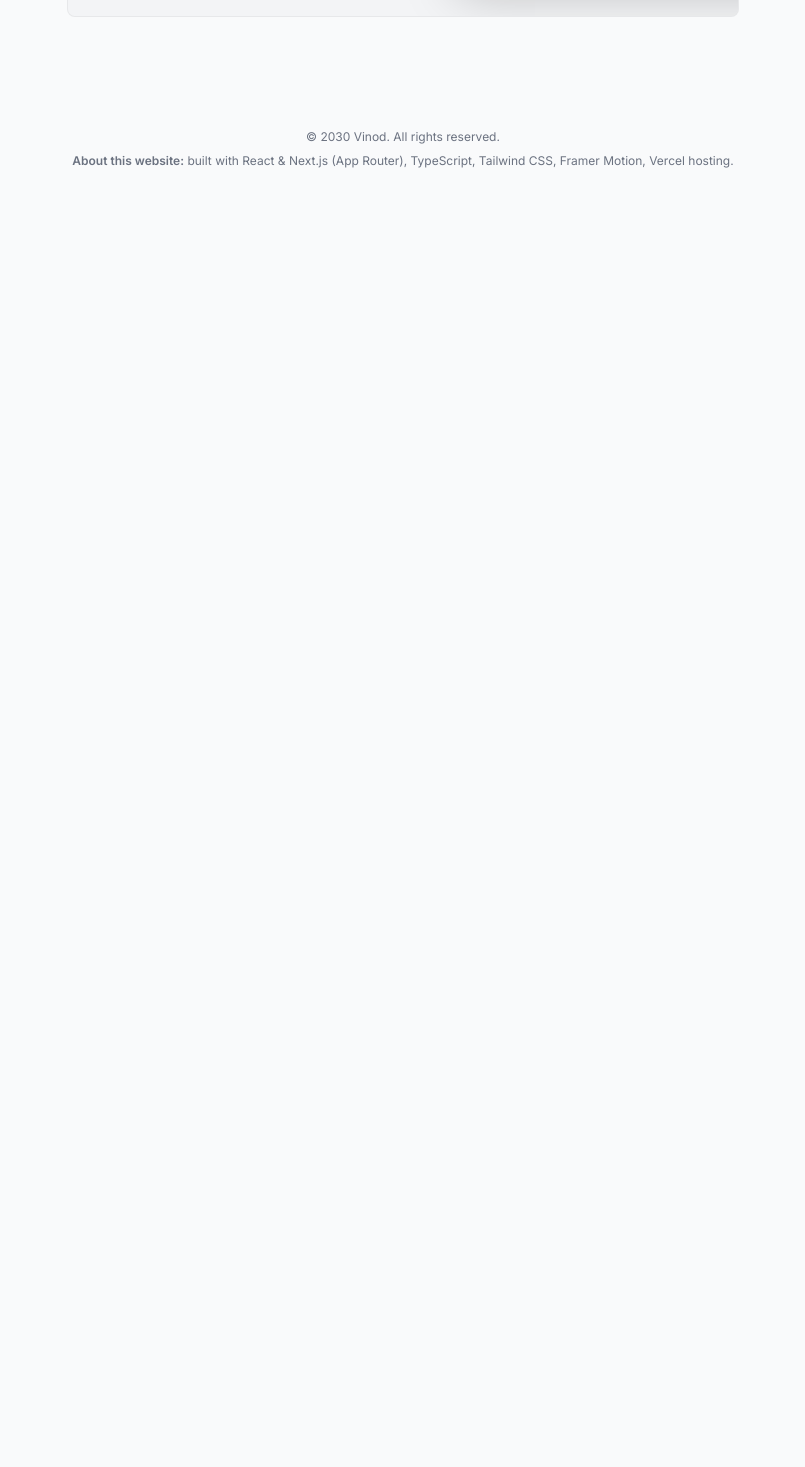
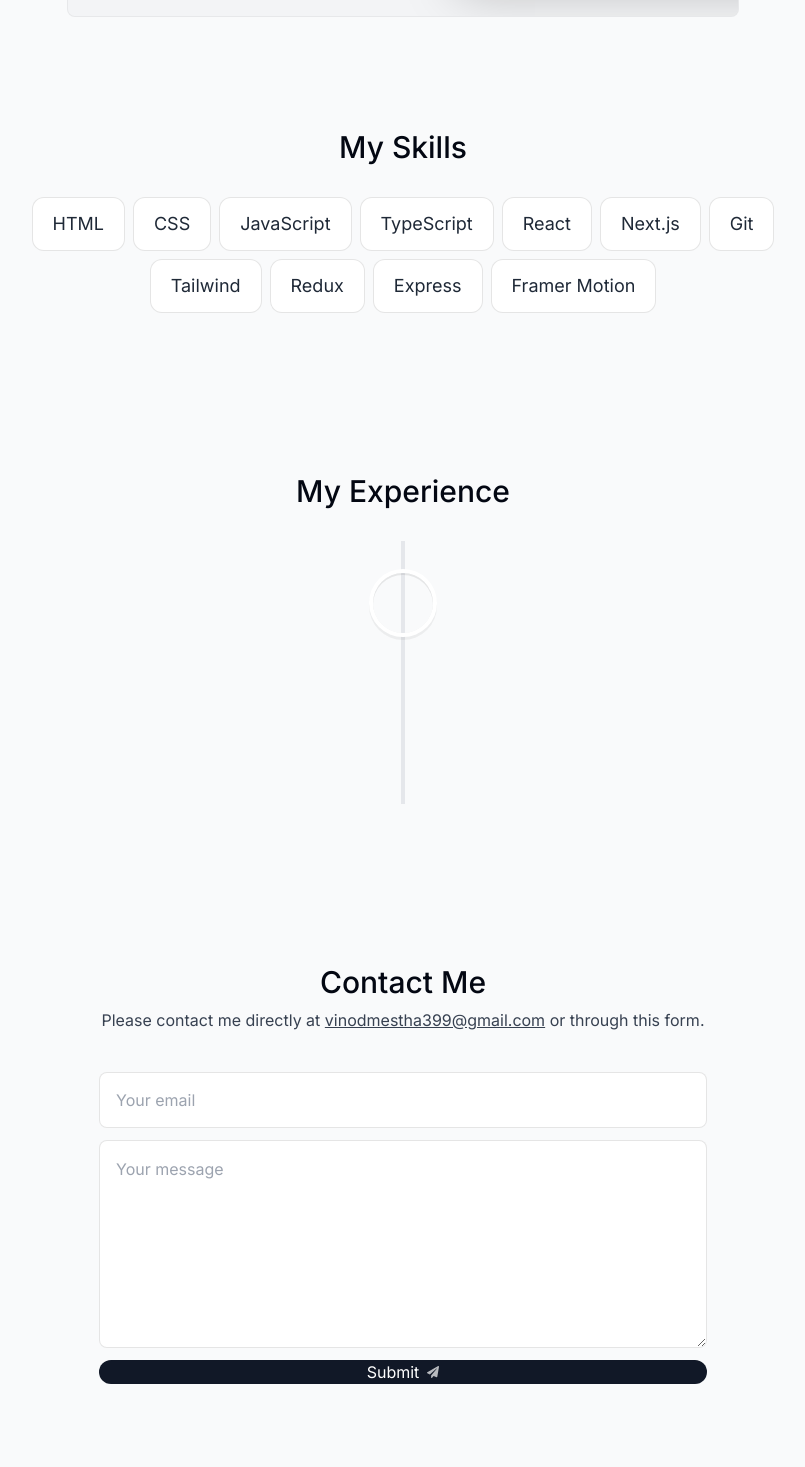
Before and after one commit to Vinodmestha/portfolio-website, a Next.js app: page / in a window 1280 px wide. Shown: the part 2363-3830 px from the top of the page, without its empty margins (237-1042 px from the left). Before the commit the page ends 2572 px from the top, so only its background shows below. Built offline with nearby package versions, Linux system fonts and the light colour scheme.

Commit message:
skills, experience and contact form add

```diff
--- a/app/globals.css
+++ b/app/globals.css
@@ -6,9 +6,9 @@ html {
   --line-color: #e5e7eb;
 }
 
-html.dark {
+/* html.dark {
   --line-color: rgba(255, 255, 255, 0.2);
-}
+} */
 
 .borderBlack {
   @apply border border-black/10;
--- a/app/page.tsx
+++ b/app/page.tsx
@@ -2,6 +2,9 @@ import Intro from "@/components/Intro"
 import SectionDivider from "@/components/SectionDivider"
 import About from "@/components/About"
 import Projects from "@/components/Projects"
+import Skills from "@/components/Skills"
+import Experience from "@/components/Experience"
+import Contact from "@/components/Contact"
 import Footer from "@/components/Footer"
 export default function Home() {
   return (
@@ -10,6 +13,9 @@ export default function Home() {
       <SectionDivider/>
       <About />
       <Projects />
+      <Skills/>
+      <Experience />
+      <Contact/>
       <Footer />
     </main>
   )
--- a/components/Contact.jsx
+++ b/components/Contact.jsx
@@ -0,0 +1,74 @@
+"use client";
+
+import React from "react";
+import SectionHeading from "@/components/SectionHeading";
+import { motion } from "framer-motion";
+import { useSectionInView } from "@/lib/Hook";
+// import { sendEmail } from "@/actions/sendEmail";
+import { SubmitBtn } from "@/lib/Button";
+// import toast from "react-hot-toast";
+
+export default function Contact() {
+    const { ref } = useSectionInView("Contact");
+
+    return (
+        <motion.section
+            id="contact"
+            ref={ref}
+            className="mb-20 sm:mb-28 w-[min(100%,38rem)] text-center"
+            initial={{
+                opacity: 0,
+            }}
+            whileInView={{
+                opacity: 1,
+            }}
+            transition={{
+                duration: 1,
+            }}
+            viewport={{
+                once: true,
+            }}
+        >
+            <SectionHeading>Contact me</SectionHeading>
+
+            <p className="text-gray-700 -mt-6 dark:text-white/80">
+                Please contact me directly at{" "}
+                <a className="underline" href="mailto:example@gmail.com">
+                    vinodmestha399@gmail.com
+                </a>{" "}
+                or through this form.
+            </p>
+
+            <form
+                className="mt-10 flex flex-col dark:text-black"
+            // action={async (formData) => {
+            //     const { data, error } = await sendEmail(formData);
+
+            //     if (error) {
+            //         toast.error(error);
+            //         return;
+            //     }
+
+            //     toast.success("Email sent successfully!");
+            // }}
+            >
+                <input
+                    className="h-14 px-4 rounded-lg borderBlack dark:bg-white dark:bg-opacity-80 dark:focus:bg-opacity-100 transition-all dark:outline-none"
+                    name="senderEmail"
+                    type="email"
+                    required
+                    maxLength={500}
+                    placeholder="Your email"
+                />
+                <textarea
+                    className="h-52 my-3 rounded-lg borderBlack p-4 dark:bg-white dark:bg-opacity-80 dark:focus:bg-opacity-100 transition-all dark:outline-none"
+                    name="message"
+                    placeholder="Your message"
+                    required
+                    maxLength={5000}
+                />
+                <SubmitBtn />
+            </form>
+        </motion.section>
+    );
+}
--- a/components/Experience.jsx
+++ b/components/Experience.jsx
@@ -0,0 +1,59 @@
+"use client";
+
+import React from "react";
+import SectionHeading from "@/components/SectionHeading";
+import {
+    VerticalTimeline,
+    VerticalTimelineElement,
+} from "react-vertical-timeline-component"
+import "react-vertical-timeline-component/style.min.css";
+import { experiencesData } from "@/lib/data";
+import { useSectionInView } from "@/lib/Hook";
+import { useTheme } from "@/context/ThemeContext";
+
+export default function Experience() {
+    const { ref } = useSectionInView("Experience");
+    const { theme } = useTheme();
+    console.log(theme)
+    return (
+        <section id="experience" ref={ref} className="scroll-mt-28 mb-28 sm:mb-40">
+            <SectionHeading>My experience</SectionHeading>
+            <VerticalTimeline lineColor="" >
+                {experiencesData?.map((item, index) => (
+                    <React.Fragment key={index}>
+                        <VerticalTimelineElement
+                            contentStyle={{
+                                // background:
+                                //     theme === "light" ? "#f3f4f6" : "rgba(255, 255, 255, 0.05)",
+                                boxShadow: "none",
+                                border: "1px solid rgba(0, 0, 0, 0.05)",
+                                textAlign: "left",
+                                padding: "1.3rem 2rem",
+                                visibility: "visible "
+                            }}
+                            contentArrowStyle={{
+                                borderRight:
+                                    theme === "light"
+                                        ? "0.4rem solid #9ca3af"
+                                        : "0.4rem solid rgba(255, 255, 255, 0.5)",
+                            }}
+                            date={item.date}
+                            icon={item.icon}
+                        // iconStyle={{
+                        //     background:
+                        //         theme === "light" ? "white" : "rgba(255, 255, 255, 0.15)",
+                        //     fontSize: "1.5rem",
+                        // }}
+                        >
+                            <h3 className=" font-semibold capitalize !text-gray-700">{item?.title}</h3>
+                            <p className=" font-normal !mt-0 !text-gray-700">{item?.location}</p>
+                            <p className="!mt-1 !font-normal !text-gray-700 dark:text-white/75">
+                                {item?.description}
+                            </p>
+                        </VerticalTimelineElement>
+                    </React.Fragment>
+                ))}
+            </VerticalTimeline>
+        </section>
+    );
+}
--- a/components/Project.jsx
+++ b/components/Project.jsx
@@ -1,7 +1,6 @@
 "use client";
 
 import { useRef } from "react";
-import { projectsData } from "@/lib/data";
 import Image from "next/image";
 import { motion, useScroll, useTransform } from "framer-motion";
 
--- a/components/Skills.jsx
+++ b/components/Skills.jsx
@@ -0,0 +1,52 @@
+"use client";
+
+import React from "react";
+import SectionHeading from "@/components/SectionHeading";
+import { skillsData } from "@/lib/data";
+import { useSectionInView } from "@/lib/Hook";
+import { motion } from "framer-motion";
+
+const fadeInAnimationVariants = {
+    initial: {
+        opacity: 0,
+        y: 100,
+    },
+    animate: (index) => ({
+        opacity: 1,
+        y: 0,
+        transition: {
+            delay: 0.05 * index,
+        },
+    }),
+};
+
+export default function Skills() {
+    const { ref } = useSectionInView("Skills");
+
+    return (
+        <section
+            id="skills"
+            ref={ref}
+            className="mb-28 max-w-[53rem] scroll-mt-28 text-center sm:mb-40"
+        >
+            <SectionHeading>My skills</SectionHeading>
+            <ul className="flex flex-wrap justify-center gap-2 text-lg text-gray-800">
+                {skillsData.map((skill, index) => (
+                    <motion.li
+                        className="bg-white borderBlack rounded-xl px-5 py-3 dark:bg-white/10 dark:text-white/80"
+                        key={index}
+                        variants={fadeInAnimationVariants}
+                        initial="initial"
+                        whileInView="animate"
+                        viewport={{
+                            once: true,
+                        }}
+                        custom={index}
+                    >
+                        {skill}
+                    </motion.li>
+                ))}
+            </ul>
+        </section>
+    );
+}
--- /dev/null
+++ b/context/ThemeContext.jsx
@@ -0,0 +1,63 @@
+"use strict";
+
+import React, { useEffect, useState, createContext, useContext } from "react";
+
+let Theme = "light";
+let ThemeContextType = {
+    theme: Theme,
+    toggleTheme: () => toggleTheme()
+};
+
+let ThemeContext = createContext(ThemeContextType);
+
+export default function ThemeContextProvider({ children }) {
+    const [theme, setTheme] = useState("light");
+
+    const toggleTheme = () => {
+        if (theme === "light") {
+            setTheme("dark");
+            window.localStorage.setItem("theme", "dark");
+            document.documentElement.classList.add("dark");
+        } else {
+            setTheme("light");
+            window.localStorage.setItem("theme", "light");
+            document.documentElement.classList.remove("dark");
+        }
+    };
+
+    useEffect(() => {
+        const localTheme = window.localStorage.getItem("theme");
+
+        if (localTheme) {
+            setTheme(localTheme);
+
+            if (localTheme === "dark") {
+                document.documentElement.classList.add("dark");
+            }
+        } else if (window.matchMedia("(prefers-color-scheme: dark)").matches) {
+            setTheme("dark");
+            document.documentElement.classList.add("dark");
+        }
+    }, []);
+
+    return (
+        <ThemeContext.Provider
+            value={{
+                theme,
+                toggleTheme,
+            }}
+        >
+            {children}
+        </ThemeContext.Provider>
+    );
+}
+export function useTheme() {
+    const context = useContext(ThemeContext);
+    console.log(context)
+
+    if (!context) {
+        throw new Error("useTheme must be used within a ThemeContextProvider");
+    }
+
+    return context;
+}
--- /dev/null
+++ b/lib/Button.jsx
@@ -0,0 +1,26 @@
+import React from "react";
+import { FaPaperPlane } from "react-icons/fa";
+// import { experimental_useFormStatus as useFormStatus } from "react-dom";
+
+export const SubmitBtn = () => {
+    // const { pending } = useFormStatus();
+
+    return (
+        <button
+            type="submit"
+            className="group flex items-center justify-center gap-2 h-[3rem] w-[8rem] bg-gray-900 text-white rounded-full outline-none transition-all focus:scale-110 hover:scale-110 hover:bg-gray-950 active:scale-105 dark:!bg-white dark:bg-opacity-10 "
+        // disabled:scale-100 disabled:bg-opacity-65
+        // disabled={pending}
+        >
+            {/* {pending ? (
+                <div className="h-5 w-5 animate-spin rounded-full border-b-2 border-white"></div>
+            ) : (
+                <> */}
+            <>
+                Submit{" "}
+                <FaPaperPlane className="text-xs opacity-70 transition-all group-hover:translate-x-1 group-hover:-translate-y-1" />{" "}
+            </>{/* </>
+            )} */}
+        </button>
+    );
+}
--- a/lib/data.jsx
+++ b/lib/data.jsx
@@ -47,7 +47,7 @@ export const experiencesData = [
         location: "Bengaluru, Karnataka",
         description:
             "I worked as a React Js developer for 2 years in 1 job. I also upskilled to the front end .",
-        icon: React.createElement(CgWorkAlt),
+        // icon: React.createElement(CgWorkAlt),
         date: "2021 - Present",
     },
     //   {
--- a/package.json
+++ b/package.json
@@ -15,12 +15,14 @@
     "react": "^18",
     "react-dom": "^18",
     "react-icons": "^4.12.0",
-    "react-intersection-observer": "^9.5.3"
+    "react-intersection-observer": "^9.5.3",
+    "react-vertical-timeline-component": "^3.6.0"
   },
   "devDependencies": {
     "@types/node": "^20",
     "@types/react": "^18",
     "@types/react-dom": "^18",
+    "@types/react-vertical-timeline-component": "^3.3.6",
     "autoprefixer": "^10.0.1",
     "eslint": "^8",
     "eslint-config-next": "14.0.3",
```
Also changed, not shown: 1 other file (tests, documents, lock files or other folders).
